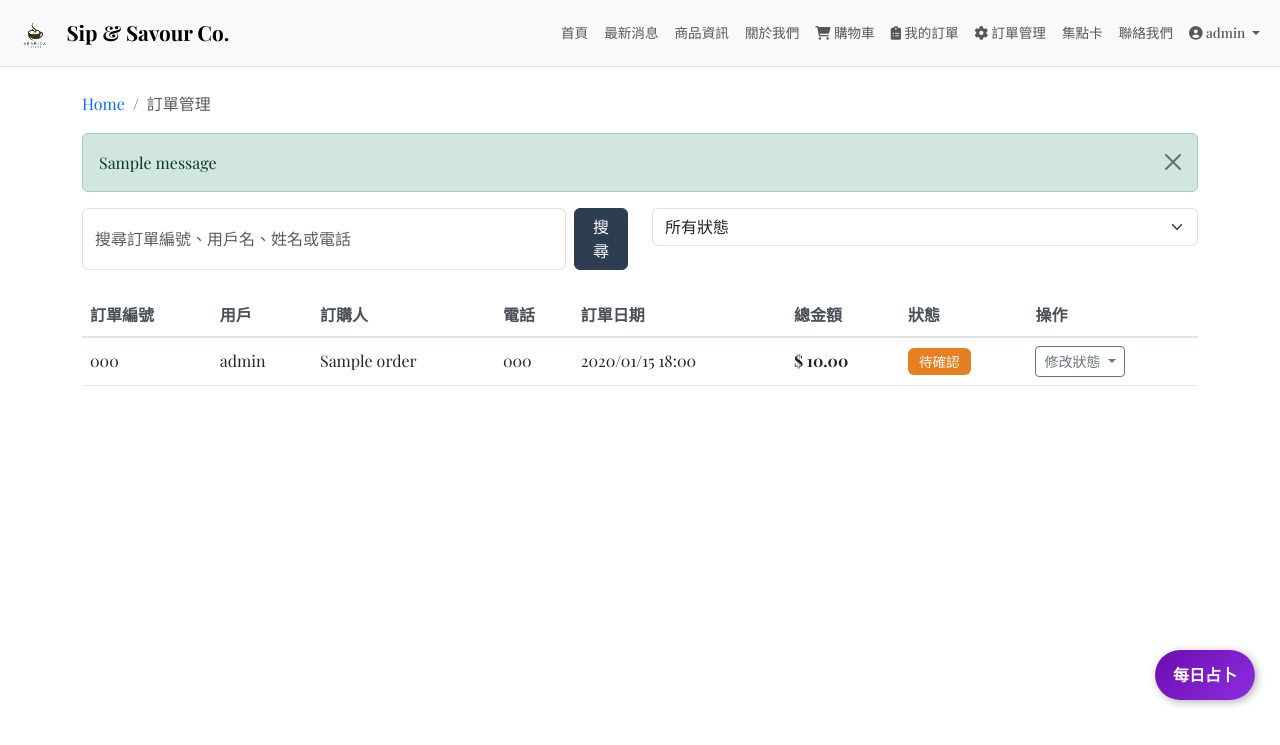
After one commit to Yong-Cheng-Huang/Sip-Savour-Co, a Django app: page /orders/admin/orders/ in a window 1280 px wide. The commit adds this page. Shown: the top 745 px of the page. Run offline with Django 5.2, Linux system fonts and the light colour scheme; a user stored in the database is signed in; data comes from the database, SQL or seed files in the repository; both versions use the stored data as it was after the commit; tables that the repository leaves empty hold one stand-in row (values such as "Sample post"); one stand-in notice (Sample message) is shown; parts of the project's set-up code (start-up, migrations or seed data) failed here and were passed over.

Commit message:
Add admin order management features

```diff
--- a/orders/urls.py
+++ b/orders/urls.py
@@ -10,4 +10,6 @@ urlpatterns = [
     path('remove-coupon/', views.remove_coupon, name='remove_coupon'),
     path('orders/', views.order_list, name='order_list'),
     path('orders/<int:order_id>/', views.order_detail, name='order_detail'),
+    path('admin/orders/', views.admin_order_list, name='admin_order_list'),
+    path('admin/orders/<int:order_id>/update/', views.update_order_status, name='update_order_status'),
 ]
--- a/orders/views.py
+++ b/orders/views.py
@@ -1,10 +1,11 @@
 from django.shortcuts import render, redirect, get_object_or_404
-from django.contrib.auth.decorators import login_required
+from django.contrib.auth.decorators import login_required, user_passes_test
 from django.contrib import messages
 from cart.models import Cart
 from .models import Order, OrderItem
 from loyalty.models import Coupon, Profile
 from django.utils import timezone
+from django.db.models import Q
 
 # Create your views here.
 
@@ -112,7 +113,12 @@ def order_list(request):
 @login_required
 def order_detail(request, order_id):
     try:
-        order = Order.objects.get(id=order_id, user=request.user)
+        # 如果是管理員，可以查看所有訂單
+        if request.user.is_staff:
+            order = Order.objects.get(id=order_id)
+        else:
+            # 一般用戶只能查看自己的訂單
+            order = Order.objects.get(id=order_id, user=request.user)
         return render(request, 'orders/order_detail.html', {
             'order': order,
         })
@@ -143,3 +149,48 @@ def remove_coupon(request):
         request.session.pop('applied_coupon', None)
         messages.success(request, '優惠券已移除')
     return redirect('orders:checkout')
+
+@login_required
+@user_passes_test(lambda u: u.is_staff)
+def admin_order_list(request):
+    # 獲取所有訂單
+    orders = Order.objects.all().order_by('-created_at')
+
+    # 搜尋功能
+    search_query = request.GET.get('search', '')
+    if search_query:
+        orders = orders.filter(
+            Q(order_number__icontains=search_query) |
+            Q(user__username__icontains=search_query) |
+            Q(name__icontains=search_query) |
+            Q(phone__icontains=search_query)
+        )
+
+    # 狀態篩選
+    status_filter = request.GET.get('status', '')
+    if status_filter:
+        orders = orders.filter(status=status_filter)
+
+    context = {
+        'orders': orders,
+        'status_choices': Order.STATUS_CHOICES,
+        'current_status': status_filter,
+        'search_query': search_query,
+    }
+    return render(request, 'orders/admin_order_list.html', context)
+
+@login_required
+@user_passes_test(lambda u: u.is_staff)
+def update_order_status(request, order_id):
+    if request.method == 'POST':
+        order = get_object_or_404(Order, id=order_id)
+        new_status = request.POST.get('status')
+
+        if new_status in dict(Order.STATUS_CHOICES):
+            order.status = new_status
+            order.save()
+            messages.success(request, f'訂單 {order.order_number} 狀態已更新為 {order.get_status_display()}')
+        else:
+            messages.error(request, '無效的訂單狀態')
+
+    return redirect('orders:admin_order_list')
--- a/templates/base.html
+++ b/templates/base.html
@@ -93,6 +93,13 @@
               <i class="fas fa-clipboard-list"></i> 我的訂單
             </a>
           </li>
+          {% if user.is_staff %}
+          <li class="nav-item">
+            <a class="nav-link" href="{% url 'orders:admin_order_list' %}">
+              <i class="fas fa-cog"></i> 訂單管理
+            </a>
+          </li>
+          {% endif %}
           <li class="nav-item">
             <a class="nav-link" href="/loyalty/card/">集點卡</a>
           </li>
--- /dev/null
+++ b/templates/orders/admin_order_list.html
@@ -0,0 +1,152 @@
+{% extends 'base.html' %}
+{% load static %}
+
+{% block title %}訂單管理 - SipSavour{% endblock %}
+
+{% block content %}
+<style>
+    footer{
+        display: none;
+    }
+</style>
+
+<div class="container mt-4">
+    <nav aria-label="breadcrumb">
+        <ol class="breadcrumb">
+            <li class="breadcrumb-item"><a class="text-decoration-none" href="/">Home</a></li>
+            <li class="breadcrumb-item active" aria-current="page">訂單管理</li>
+        </ol>
+    </nav>
+
+    {% if messages %}
+    <div class="messages">
+        {% for message in messages %}
+        <div class="alert alert-{{ message.tags }} alert-dismissible fade show" role="alert">
+            {{ message }}
+            <button type="button" class="btn-close" data-bs-dismiss="alert" aria-label="Close"></button>
+        </div>
+        {% endfor %}
+    </div>
+    {% endif %}
+
+    <!-- 搜尋和篩選 -->
+    <div class="row mb-4">
+        <div class="col-md-6">
+            <form method="get" class="d-flex gap-2">
+                <input type="text" name="search" class="form-control" placeholder="搜尋訂單編號、用戶名、姓名或電話" value="{{ search_query }}">
+                <button type="submit" class="btn btn-primary">搜尋</button>
+            </form>
+        </div>
+        <div class="col-md-6">
+            <form method="get" class="d-flex gap-2">
+                <select name="status" class="form-select" onchange="this.form.submit()">
+                    <option value="">所有狀態</option>
+                    {% for status_code, status_name in status_choices %}
+                    <option value="{{ status_code }}" {% if status_code == current_status %}selected{% endif %}>
+                        {{ status_name }}
+                    </option>
+                    {% endfor %}
+                </select>
+                {% if search_query %}
+                <input type="hidden" name="search" value="{{ search_query }}">
+                {% endif %}
+            </form>
+        </div>
+    </div>
+
+    <!-- 訂單列表 -->
+    <div class="table-responsive">
+        <table class="table table-hover align-middle">
+            <thead>
+                <tr>
+                    <th>訂單編號</th>
+                    <th>用戶</th>
+                    <th>訂購人</th>
+                    <th>電話</th>
+                    <th>訂單日期</th>
+                    <th>總金額</th>
+                    <th>狀態</th>
+                    <th>操作</th>
+                </tr>
+            </thead>
+            <tbody>
+                {% for order in orders %}
+                <tr>
+                    <td>
+                        <a href="{% url 'orders:order_detail' order.id %}" class="text-decoration-none text-dark">
+                            {{ order.order_number }}
+                        </a>
+                    </td>
+                    <td>{{ order.user.username }}</td>
+                    <td>{{ order.name }}</td>
+                    <td>{{ order.phone }}</td>
+                    <td>{{ order.created_at|date:"Y/m/d H:i" }}</td>
+                    <td>
+                        {% if order.discount_amount > 0 %}
+                        <div class="text-decoration-line-through text-muted">$ {{ order.total_price }}</div>
+                        <div class="text-danger">-$ {{ order.discount_amount }}</div>
+                        {% endif %}
+                        <div class="fw-bold">$ {{ order.final_price }}</div>
+                    </td>
+                    <td>
+                        <span class="badge {% if order.status == 'pending' %}bg-warning
+                                         {% elif order.status == 'confirmed' %}bg-info
+                                         {% elif order.status == 'processing' %}bg-primary
+                                         {% elif order.status == 'shipped' %}bg-info
+                                         {% elif order.status == 'delivered' %}bg-success
+                                         {% else %}bg-danger{% endif %}">
+                            {{ order.get_status_display }}
+                        </span>
+                    </td>
+                    <td>
+                        <div class="dropdown">
+                            <button class="btn btn-sm btn-outline-secondary dropdown-toggle" type="button"
+                                    data-bs-toggle="dropdown" aria-expanded="false">
+                                修改狀態
+                            </button>
+                            <ul class="dropdown-menu">
+                                {% for status_code, status_name in status_choices %}
+                                <li>
+                                    <form method="post" action="{% url 'orders:update_order_status' order.id %}" class="dropdown-item-form">
+                                        {% csrf_token %}
+                                        <input type="hidden" name="status" value="{{ status_code }}">
+                                        <button type="submit" class="dropdown-item {% if status_code == 'cancelled' %}text-danger{% endif %}">
+                                            {{ status_name }}
+                                        </button>
+                                    </form>
+                                </li>
+                                {% endfor %}
+                            </ul>
+                        </div>
+                    </td>
+                </tr>
+                {% empty %}
+                <tr>
+                    <td colspan="8" class="text-center py-4">
+                        <i class="fas fa-box-open fa-3x mb-3 text-muted"></i>
+                        <h5 class="text-muted">沒有找到符合條件的訂單</h5>
+                    </td>
+                </tr>
+                {% endfor %}
+            </tbody>
+        </table>
+    </div>
+</div>
+
+<style>
+    .dropdown-item-form {
+        margin: 0;
+        padding: 0;
+    }
+    .dropdown-item-form button {
+        width: 100%;
+        text-align: left;
+        border: none;
+        background: none;
+        padding: 0.5rem 1rem;
+    }
+    .dropdown-item-form button:hover {
+        font-weight: bold;
+    }
+</style>
+{% endblock %}
```
Also changed, not shown: db.sqlite3.
